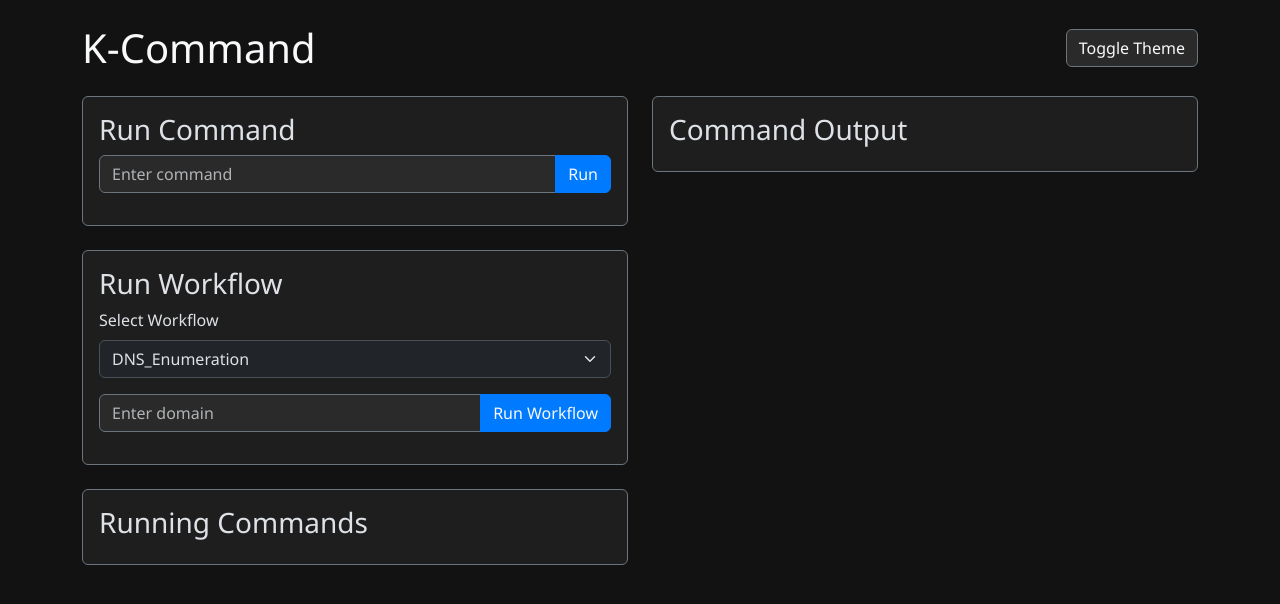
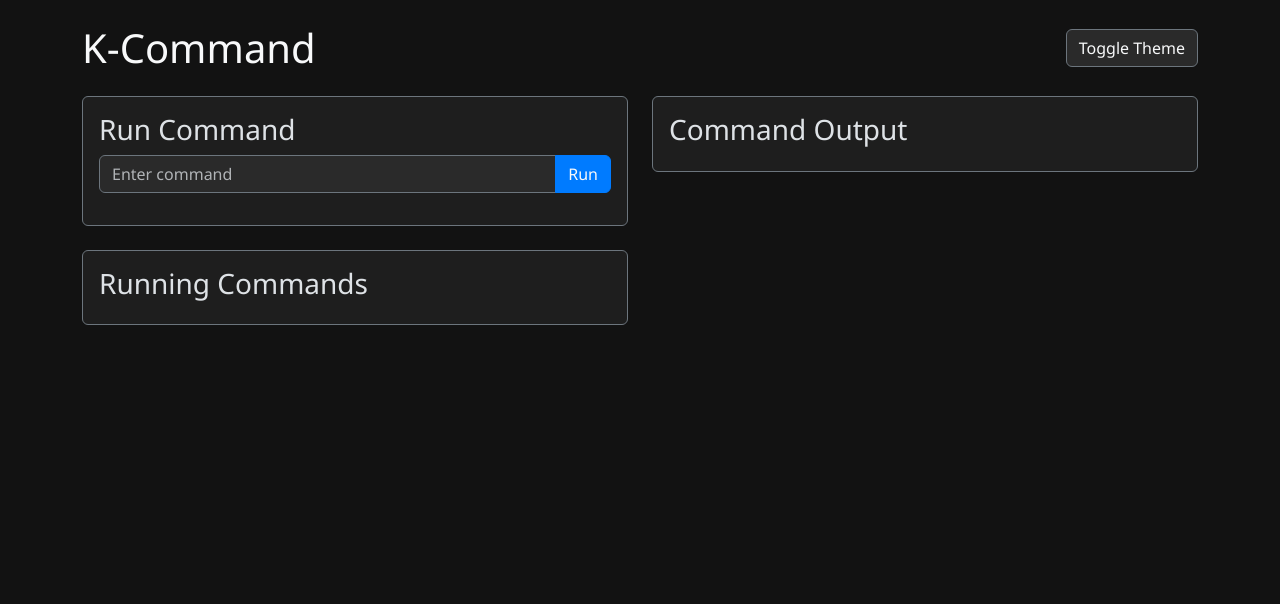
Before and after one commit to BillSam/commander, a Flask app: template templates/index.html in a window 1280 px wide. Shown: the top 604 px of the page. Run offline with Flask 3, Linux system fonts and the light colour scheme; the template is opened without the code that fills it, so the values that code supplies are empty; some libraries are stand-ins or nearby versions.

Commit message:
first init

```diff
--- a/app.py
+++ b/app.py
@@ -1,34 +1,52 @@
-from flask import Flask, render_template, request, jsonify
-from flask_socketio import SocketIO, emit
+import os
+import json
 import subprocess
-import threading
 import shlex
-import re
-import yaml
+from flask import Flask, jsonify, request
+from flask_socketio import SocketIO
 
 app = Flask(__name__)
 socketio = SocketIO(app)
 
+OUTPUT_DIR = 'outputs'
+if not os.path.exists(OUTPUT_DIR):
+    os.makedirs(OUTPUT_DIR)
+
 running_commands = {}
 
-# Load allowed tools and workflows from YAML files
-with open('allowed_tools.yaml', 'r') as f:
-    config = yaml.safe_load(f)
-    allowed_tools = set(config['allowed_tools'])
+def save_output(command_id, output):
+    filepath = os.path.join(OUTPUT_DIR, f'{command_id}.json')
+    if os.path.exists(filepath):
+        with open(filepath, 'r') as file:
+            data = json.load(file)
+    else:
+        data = {'output': []}
 
-with open('workflows.yaml', 'r') as f:
-    workflows = yaml.safe_load(f)['workflows']
+    data['output'].append(output)
 
-def clean_output(output):
-    ansi_escape = re.compile(r'\x1B(?:[@-Z\\-_]|\[[0-?]*[ -/]*[@-~])')
-    cleaned = ansi_escape.sub('', output)
-    return ''.join(char for char in cleaned if ord(char) >= 32 or char in '\n\r\t')
+    with open(filepath, 'w') as file:
+        json.dump(data, file)
 
-def is_tool_allowed(command):
-    tool = command.split()[0]
-    return tool in allowed_tools
+def load_output(command_id):
+    filepath = os.path.join(OUTPUT_DIR, f'{command_id}.json')
+    if os.path.exists(filepath):
+        with open(filepath, 'r') as file:
+            data = json.load(file)
+        return data.get('output', [])
+    return []
 
-def run_command(command_id, command):
+@app.route('/output/<command_id>')
+def get_output(command_id):
+    output = load_output(command_id)
+    return jsonify({'output': output})
+
+@app.route('/run_command', methods=['POST'])
+def run_command():
+    command_id = request.json.get('id')
+    command = request.json.get('command')
+    if not command_id or not command:
+        return jsonify({'error': 'Missing command or ID'}), 400
+
     process = subprocess.Popen(shlex.split(command), stdout=subprocess.PIPE, stderr=subprocess.STDOUT, text=True, bufsize=1, universal_newlines=True)
     running_commands[command_id] = process
 
@@ -36,8 +54,9 @@ def run_command(command_id, command):
     socketio.emit('command_started', {'id': command_id, 'command': command, 'tool': tool})
 
     for line in process.stdout:
-        cleaned_line = clean_output(line.strip())
+        cleaned_line = line.strip()
         if cleaned_line:
+            save_output(command_id, cleaned_line)  # Save output to a file
             socketio.emit('command_output', {'id': command_id, 'output': cleaned_line})
 
     process.wait()
@@ -47,52 +66,17 @@ def run_command(command_id, command):
         socketio.emit('command_completed', {'id': command_id, 'status': 'error'})
 
     del running_commands[command_id]
+    return jsonify({'status': 'Command started'})
 
-@app.route('/')
-def index():
-    return render_template('index.html')
-
-@app.route('/workflows')
-def get_workflows():
-    return jsonify(workflows)
-
-@socketio.on('run_command')
-def handle_command(data):
-    command_id = data['id']
-    command = data['command']
-
-    if is_tool_allowed(command):
-        threading.Thread(target=run_command, args=(command_id, command)).start()
-    else:
-        tool = command.split()[0]
-        socketio.emit('command_error', {'id': command_id, 'error': f"Tool '{tool}' is not allowed to run."})
-
-@socketio.on('run_workflow')
-def handle_workflow(data):
-    command_id = data['id']
-    workflow_name = data['workflow']
-    domain = data['domain']
-
-    if workflow_name in workflows:
-        workflow = workflows[workflow_name]
-        for step in workflow['steps']:
-            command = step['command'].format(domain=domain, url=f"http://{domain}")
-            if is_tool_allowed(command):
-                # Send the command with an updated ID to keep track of the output
-                new_command_id = f"{command_id}-{step['tool']}-{workflow['steps'].index(step)}"
-                threading.Thread(target=run_command, args=(new_command_id, command)).start()
-            else:
-                socketio.emit('command_error', {'id': command_id, 'error': f"Tool '{step['tool']}' is not allowed."})
-                break
-    else:
-        socketio.emit('command_error', {'id': command_id, 'error': f"Workflow '{workflow_name}' not found."})
-
-@socketio.on('stop_command')
-def stop_command(data):
-    command_id = data['id']
+@app.route('/stop_command', methods=['POST'])
+def stop_command():
+    command_id = request.json.get('id')
     if command_id in running_commands:
-        running_commands[command_id].terminate()
+        process = running_commands.pop(command_id)
+        process.terminate()
         socketio.emit('command_stopped', {'id': command_id})
+        return jsonify({'status': 'Command stopped'})
+    return jsonify({'error': 'Command not found'}), 404
 
 if __name__ == '__main__':
     socketio.run(app, debug=True)
--- a/templates/index.html
+++ b/templates/index.html
@@ -102,23 +102,6 @@
                         </form>
                     </div>
                 </div>
-                <div class="card mb-4">
-                    <div class="card-body">
-                        <h3 class="card-title">Run Workflow</h3>
-                        <form id="workflow-form">
-                            <div class="mb-3">
-                                <label for="workflow-select" class="form-label">Select Workflow</label>
-                                <select id="workflow-select" class="form-select">
-                                    <!-- Options will be dynamically populated -->
-                                </select>
-                            </div>
-                            <div class="input-group mb-3">
-                                <input type="text" id="workflow-domain" class="form-control" placeholder="Enter domain">
-                                <button type="submit" class="btn btn-primary">Run Workflow</button>
-                            </div>
-                        </form>
-                    </div>
-                </div>
                 <div class="card">
                     <div class="card-body">
                         <h3 class="card-title">Running Commands</h3>
@@ -141,67 +124,73 @@
         const socket = io();
         const commandForm = document.getElementById('command-form');
         const commandInput = document.getElementById('command-input');
-        const workflowForm = document.getElementById('workflow-form');
-        const workflowSelect = document.getElementById('workflow-select');
-        const workflowDomain = document.getElementById('workflow-domain');
         const runningCommands = document.getElementById('running-commands');
         const commandOutput = document.getElementById('command-output');
         const themeToggle = document.getElementById('theme-toggle');
         const errorAlert = document.getElementById('error-alert');
 
-        themeToggle.addEventListener('click', () => {
-            const html = document.documentElement;
-            if (html.getAttribute('data-bs-theme') === 'dark') {
-                html.setAttribute('data-bs-theme', 'light');
-                themeToggle.textContent = 'Dark Mode';
-            } else {
-                html.setAttribute('data-bs-theme', 'dark');
-                themeToggle.textContent = 'Light Mode';
+        // Function to fetch and display command output
+        function fetchCommandOutput(commandId) {
+            fetch(`/output/${commandId}`)
+                .then(response => response.json())
+                .then(data => {
+                    const outputElement = document.getElementById(`scroll-${commandId}`);
+                    if (outputElement) {
+                        data.output.forEach(line => {
+                            const newLine = document.createElement('div');
+                            newLine.textContent = line;
+                            outputElement.appendChild(newLine);
+                        });
+                        outputElement.scrollTop = outputElement.scrollHeight;
                     }
-        });
+                })
+                .catch(error => console.error('Error fetching command output:', error));
+        }
 
         commandForm.addEventListener('submit', (e) => {
             e.preventDefault();
             const command = commandInput.value;
             if (command) {
                 const commandId = Date.now().toString();
-                socket.emit('run_command', { id: commandId, command: command });
-                commandInput.value = '';
-            }
-        });
-
-        workflowForm.addEventListener('submit', (e) => {
-            e.preventDefault();
-            const workflow = workflowSelect.value;
-            const domain = workflowDomain.value;
-            if (workflow && domain) {
-                const commandId = Date.now().toString();
-                socket.emit('run_workflow', { id: commandId, workflow: workflow, domain: domain });
-            }
-        });
-
-        socket.on('command_started', (data) => {
+                fetch('/run_command', {
+                    method: 'POST',
+                    headers: {
+                        'Content-Type': 'application/json',
+                    },
+                    body: JSON.stringify({ id: commandId, command: command }),
+                })
+                .then(response => response.json())
+                .then(data => {
+                    if (data.status === 'Command started') {
                         const commandElement = document.createElement('div');
-            commandElement.id = `command-${data.id}`;
+                        commandElement.id = `command-${commandId}`;
                         commandElement.className = 'command-item';
                         commandElement.innerHTML = `
-                <p><strong>Running:</strong> ${data.command} </p>
-                <strong>Tool: <span class="badge text-bg-primary">${data.tool}</span></strong>
-                <button class="btn btn-danger btn-sm stop-btn" data-id="${data.id}">Stop</button>
+                            <p><strong>Running:</strong> ${command} </p>
+                            <strong>Tool: <span class="badge text-bg-primary">${command.split()[0]}</span></strong>
+                            <button class="btn btn-danger btn-sm stop-btn" data-id="${commandId}">Stop</button>
                         `;
                         runningCommands.appendChild(commandElement);
 
                         const outputElement = document.createElement('div');
-            outputElement.id = `output-${data.id}`;
+                        outputElement.id = `output-${commandId}`;
                         outputElement.className = 'mb-4';
                         outputElement.innerHTML = `
-                <h4>Output for <span class="badge text-bg-primary">${data.tool}</span>: </h4>
-                <p>${data.command}</p>
-                <div class="output-scroll mb-2" id="scroll-${data.id}"></div>
-                <button class="btn btn-danger btn-sm stop-btn" data-id="${data.id}">Stop</button>
-                <button class="btn btn-danger btn-sm remove-btn" data-id="${data.id}" style="display:none;">Remove</button>
+                            <h4>Output for <span class="badge text-bg-primary">${command.split()[0]}</span>: </h4>
+                            <p>${command}</p>
+                            <div class="output-scroll mb-2" id="scroll-${commandId}"></div>
+                            <button class="btn btn-danger btn-sm stop-btn" data-id="${commandId}">Stop</button>
+                            <button class="btn btn-danger btn-sm remove-btn" data-id="${commandId}" style="display:none;">Remove</button>
                         `;
                         commandOutput.appendChild(outputElement);
+
+                        // Fetch and display previously saved output
+                        fetchCommandOutput(commandId);
+                        commandInput.value = '';
+                    }
+                })
+                .catch(error => console.error('Error:', error));
+            }
         });
 
         socket.on('command_output', (data) => {
@@ -254,27 +243,26 @@
         document.addEventListener('click', (e) => {
             if (e.target.classList.contains('stop-btn')) {
                 const commandId = e.target.dataset.id;
+                fetch('/stop_command', {
+                    method: 'POST',
+                    headers: {
+                        'Content-Type': 'application/json',
+                    },
+                    body: JSON.stringify({ id: commandId }),
+                })
+                .then(response => response.json())
+                .then(data => {
+                    if (data.status === 'Command stopped') {
                         socket.emit('stop_command', { id: commandId });
+                    }
+                })
+                .catch(error => console.error('Error:', error));
             } else if (e.target.classList.contains('remove-btn')) {
                 const commandId = e.target.dataset.id;
                 document.getElementById(`command-${commandId}`)?.remove();
                 document.getElementById(`output-${commandId}`)?.remove();
             }
         });
-
-        // Fetch workflows and populate select options
-        fetch('/workflows')
-            .then(response => response.json())
-            .then(data => {
-                const select = document.getElementById('workflow-select');
-                for (const [workflowName, workflowDetails] of Object.entries(data)) {
-                    const option = document.createElement('option');
-                    option.value = workflowName;
-                    option.textContent = workflowName;
-                    select.appendChild(option);
-                }
-            })
-            .catch(error => console.error('Error fetching workflows:', error));
     </script>
 </body>
 </html>
```
Lines whose indentation alone changed are shown as unchanged.
